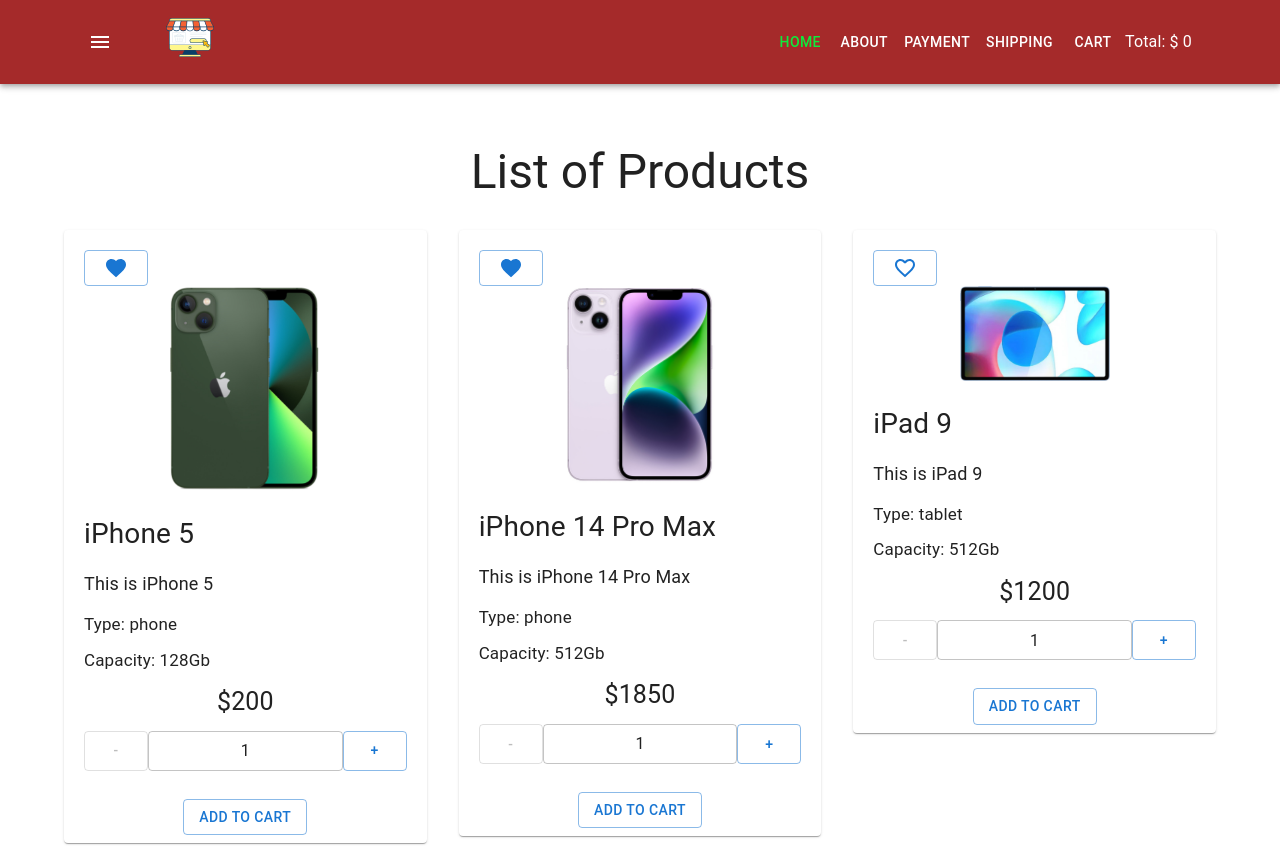
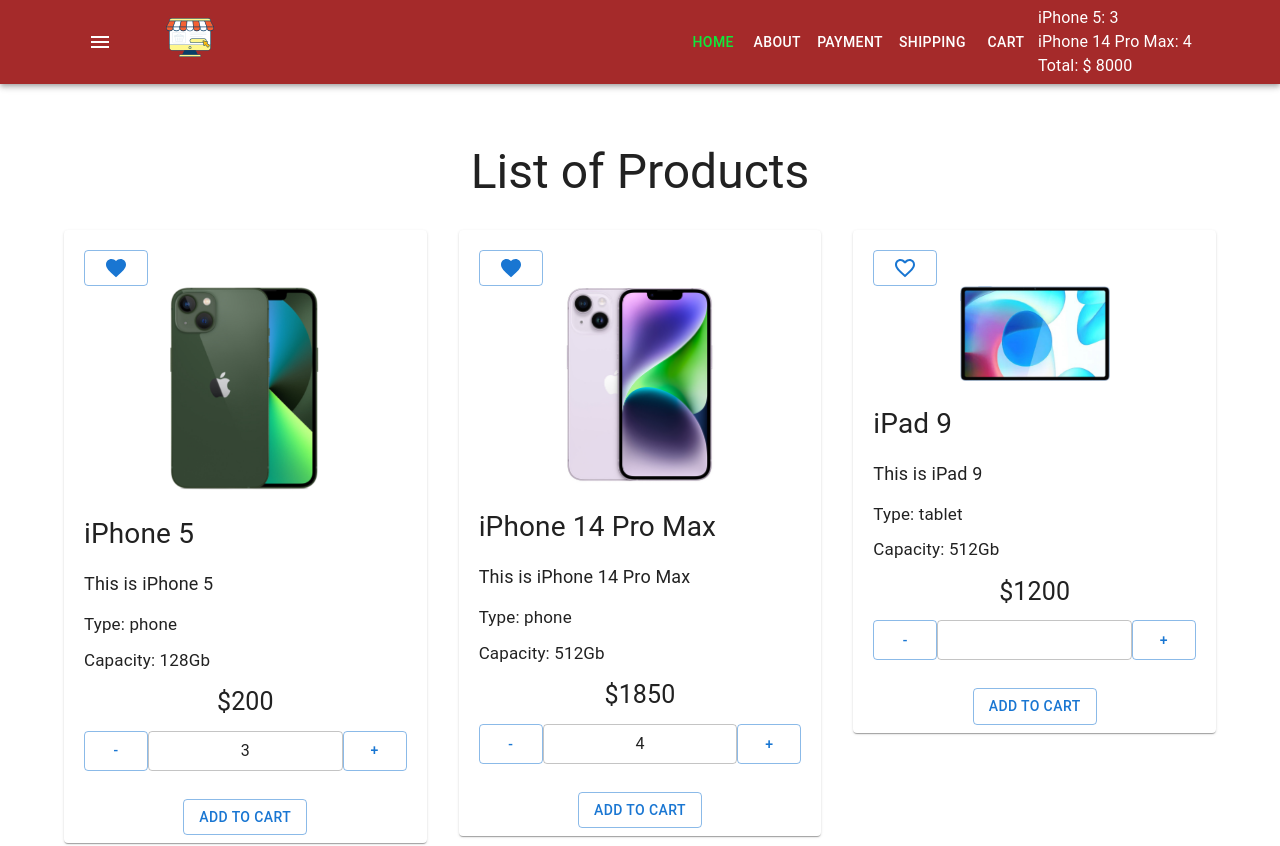
Before and after one commit to asteriab/react-shop-project, a React (Create React App) app: page / in a window 1280 px wide. Shown: the top 846 px of the page. Built offline with nearby package versions, Linux system fonts and the light colour scheme.

Commit message:
addproducttocart - redux

```diff
--- a/src/components/CartHeader/CartHeader.tsx
+++ b/src/components/CartHeader/CartHeader.tsx
@@ -1,4 +1,6 @@
+import CartProductList from 'components/CartProductList/CartProductList'
 import CartTotal from 'components/CartTotal/CartTotal'
+import { useAppSelector } from 'redux/hooks'
 
 type Props = {
     productsInCart: {
@@ -6,11 +8,13 @@ type Props = {
     }
 }
 
-const CartHeader = ({
-    productsInCart
-}: Props) => {
+const CartHeader = ({}: Props) => {
+    const productsInCart = useAppSelector((state) => state.productsInCart)
     return (
-            <CartTotal productsInCart={productsInCart}/>
+        <div>
+            <CartProductList productsInCart={productsInCart} />
+            <CartTotal productsInCart={productsInCart} />
+        </div>
     )
 }
 export default CartHeader
--- a/src/components/Products/ProductsListItem.tsx
+++ b/src/components/Products/ProductsListItem.tsx
@@ -36,9 +36,9 @@ const ProductsListItem = ({
     const onDecrement = () => {
         setCount((prevState) => prevState - 1)
     }
-
     const isLiked = useAppSelector((state) => state.productsLike[id])
     const dispatch = useAppDispatch()
+    const count2 = useAppSelector((state) => state.productsInCart[id])
 
     return (
         <Card>
@@ -59,7 +59,7 @@ const ProductsListItem = ({
                 <div className="product-price">${price}</div>
 
                 <Quantity
-                    count={count}
+                    count={count2}
                     onDecrement={onDecrement}
                     onIncrement={onIncrement}
                     minCount={1}
@@ -67,7 +67,13 @@ const ProductsListItem = ({
             </CardContent>
             <CardActions className="btns-wrap">
                 <Button
-                    onClick={() => addProductToCart(id, count)}
+                    onClick={() =>
+                        dispatch({
+                            type: 'ADD_PRODUCT_TO_CART',
+                            count,
+                            id,
+                        })
+                    }
                     variant="outlined"
                 >
                     Add To Cart
--- a/src/container/App/App.tsx
+++ b/src/container/App/App.tsx
@@ -13,7 +13,7 @@ import ShippingPage from 'pages/ShippingPage/ShippingPage'
 import { omit } from 'lodash'
 
 type Props = {}
-type ProductsInCartType = {
+export type ProductsInCartType = {
     [id: number]: number
 }
 
--- a/src/pages/CartPage/CartPage.tsx
+++ b/src/pages/CartPage/CartPage.tsx
@@ -2,20 +2,18 @@ import { Grid, Typography } from '@mui/material'
 import CartProductList from 'components/CartProductList/CartProductList'
 import CartProductListItemExtended from 'components/CartProductList/CartProductListItemExtended'
 import CartTotal from 'components/CartTotal/CartTotal'
+import { useAppSelector } from 'redux/hooks'
 
 type Props = {
-    productsInCart: {
+    productsInCart?: {
         [id: number]: number
     }
     deleteProductFromCart: Function
     changeProductQuantity: Function
 }
 
-const CartPage = ({
-    productsInCart,
-    deleteProductFromCart,
-    changeProductQuantity,
-}: Props) => {
+const CartPage = ({ deleteProductFromCart, changeProductQuantity }: Props) => {
+    const productsInCart = useAppSelector((state) => state.productsInCart)
     return (
         <div>
             <Typography variant="h4" component="h1">
--- /dev/null
+++ b/src/redux/cartReducer.ts
@@ -0,0 +1,43 @@
+import { createSlice, AnyAction } from '@reduxjs/toolkit'
+
+type State = {
+    [id: number]: number
+}
+
+const initialState: State = {
+    1: 3,
+    2: 4,
+}
+
+const cartReducer = (state = initialState, action: AnyAction) => {
+    switch (action.type) {
+        case 'ADD_PRODUCT_TO_CART':
+            return {
+                ...state,
+                [action.id]: (state[action.id] || 0) + action.count,
+            }
+        default:
+            return state
+    }
+}
+
+// export const cartSlice = createSlice({
+//     name: 'count',
+//     initialState,
+//     reducers: {
+//         onIncrement: (state, action) => ({
+//             ...state,
+//             [action.payload]: state[action.payload] + 1,
+//         }),
+//         onDecrement: (state, action) => ({
+//             ...state,
+//             [action.payload]: state[action.payload] - 1,
+//         }),
+//     },
+// })
+
+// export const { onIncrement, onDecrement } = cartSlice.actions
+
+// export default cartSlice.reducer
+
+export default cartReducer
--- a/src/redux/store.ts
+++ b/src/redux/store.ts
@@ -1,9 +1,11 @@
 import { configureStore } from '@reduxjs/toolkit'
+import cartReducer from './cartReducer'
 import likeReducer from './likeReducer'
 
 export const store = configureStore({
     reducer: {
         productsLike: likeReducer,
+        productsInCart: cartReducer,
     },
 })
 
```
